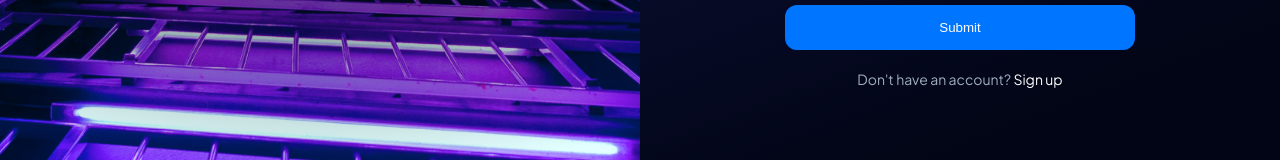
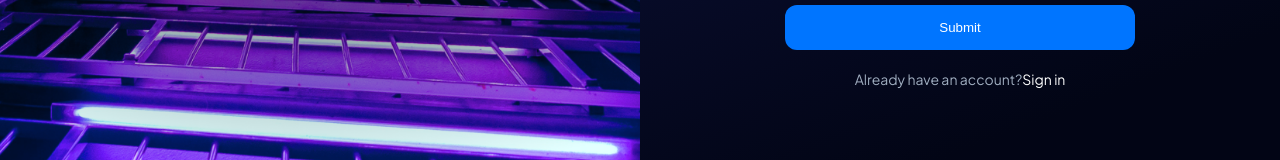
Before and after one commit to Takudzwa30/vision, a Next.js app: page /signup in a window 1280 px wide. Shown: the part 591-751 px from the top of the page. Built offline with nearby package versions, Linux system fonts and the light colour scheme.

Commit message:
fixed link

```diff
--- a/src/app/(auth)/signup/SignupView.tsx
+++ b/src/app/(auth)/signup/SignupView.tsx
@@ -98,9 +98,9 @@ const SignupView: React.FC = () => {
         </Form>
       </Formik>
       <div className={Style.signupWrapper}>
-        Don't have an account?{" "}
+        Already have an account?
         <span>
-          <Link href="/signup">Sign up</Link>
+          <Link href="/signin">Sign in</Link>
         </span>
       </div>
     </div>
```
